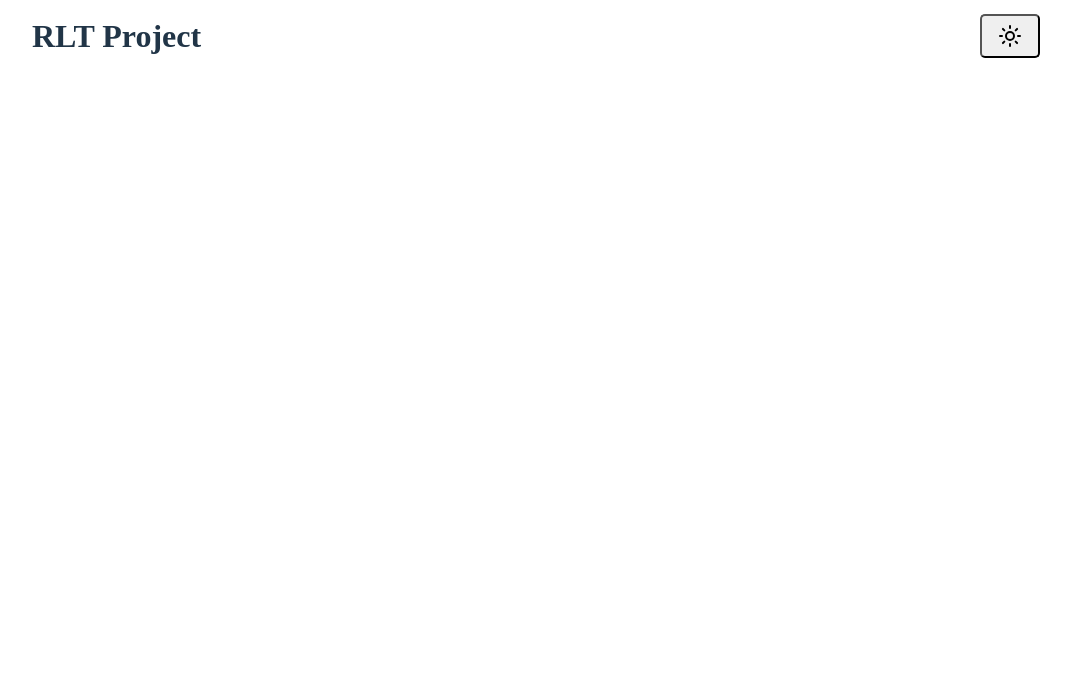
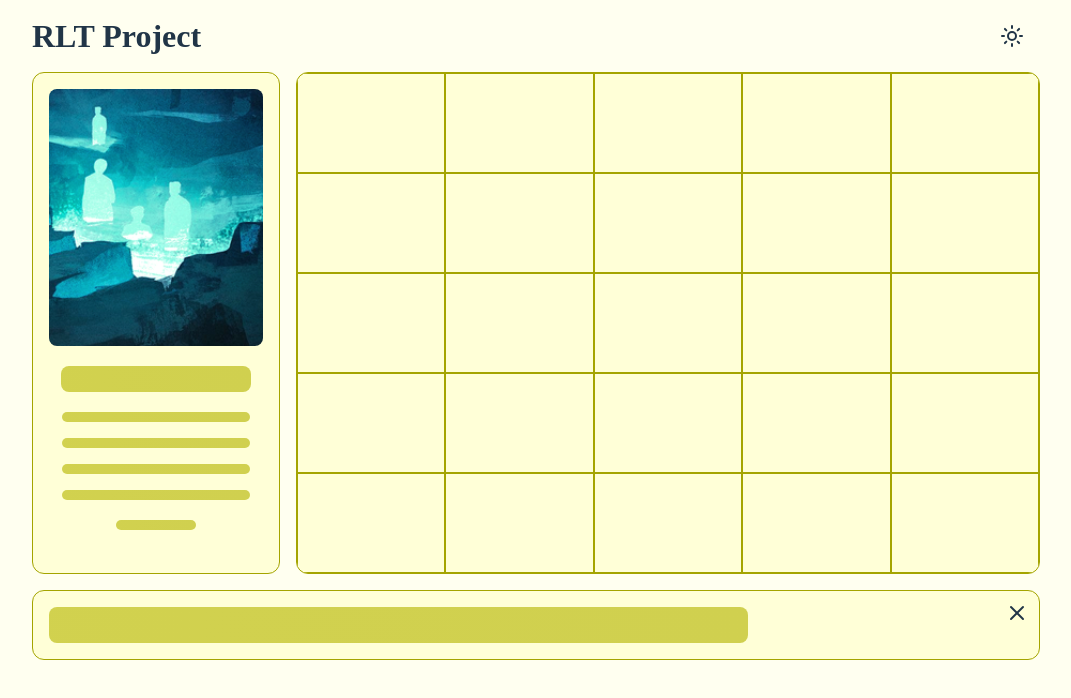
Before and after one commit to xasanovdev/rlt-project, a Vue app: page / in a window 1280 px wide. Shown: the top 698 px of the page, without its empty margins (104-1175 px from the left). Built offline with nearby package versions, Linux system fonts and the light colour scheme.

Commit message:
feat: layout of dashboard

```diff
--- a/src/App.vue
+++ b/src/App.vue
@@ -1,17 +1,21 @@
 <script setup lang="ts">
 import Header from './components/Layout/Header.vue';
+import Main from './components/Layout/Main.vue';
 
 
 </script>
 
 <template>
-  <main class="container">
+  <div class="container app_content">
     <Header />
-  </main>
+
+    <Main />
+
+  </div>
 </template>
 
 <style scoped lang="scss">
-main {
+.app_content {
   margin-top: 12px;
 }
 </style>
--- /dev/null
+++ b/src/assets/styles/_animation.scss
@@ -0,0 +1,17 @@
+@import url('./_variables.scss');
+/* -============- Shimmer Animation -============- */
+
+@keyframes shimmer {
+    0% {
+      background-position: -200% 0;
+    }
+    100% {
+      background-position: 200% 0;
+    }
+  }
+
+.shimmer {
+    background: linear-gradient(90deg, var(--shimmer-primary) 0%, var(--shimmer-secondary) 51.04%, var(--shimmer-dark) 100%);
+    background-size: 200% 100%;
+    animation: shimmer 1.5s infinite linear;
+}
--- a/src/assets/styles/_base.scss
+++ b/src/assets/styles/_base.scss
@@ -1,5 +1,6 @@
 @import url('./_normalize.scss');
 @import url('./_variables.scss');
+@import url('./_animation.scss');
 
 body {
   background-color: var(--background-color);
@@ -13,3 +14,10 @@ a {
     color: var(--primary-color)
   }
 }
+
+.wrapper {
+  background-color: var(--dark-gray);
+  border: 1px solid var(--secondary-color);
+  border-radius: 12px;
+  padding: 1rem;
+}
--- a/src/assets/styles/_normalize.scss
+++ b/src/assets/styles/_normalize.scss
@@ -64,3 +64,11 @@ html {
       scroll-behavior: auto !important;
     }
   }
+
+button {
+  background-color: transparent;
+  border: 0;
+  color: inherit;
+  font: inherit;
+  offset: inherit;
+}
--- a/src/assets/styles/_variables.scss
+++ b/src/assets/styles/_variables.scss
@@ -1,14 +1,27 @@
 // Light Theme
 $light-primary: #007bff;
-$light-secondary: #6c757d;
-$light-background: #ffffff;
+$light-secondary: #a4a400;
+$light-dark-gray: #ffffd7;
+$light-gray: #fcfcbb;
+$light-background: #FFFFF0;
 $light-text: #213547;
 
 // Dark Theme
 $dark-primary: #1e90ff;
-$dark-secondary: #adb5bd;
-$dark-background: #242424;
+$dark-secondary: #4D4D4D;
+$dark-dark-gray: #262626;
+$dark-gray: #2f2f2f;
+$dark-background: #1d1d1d;
 $dark-text: rgba(255, 255, 255, 0.87);
+
+// Shimmer Colors
+$light-shimmer-primary: #b7b700a2;
+$light-shimmer-secondary: #d0d04f;
+$light-shimmer-dark: #b3b367;
+
+$dark-shimmer-primary: #3C3C3C;
+$dark-shimmer-secondary: #444444;
+$dark-shimmer-dark: #333333;
 
 // Define CSS variables for themes
 :root {
@@ -16,6 +29,12 @@ $dark-text: rgba(255, 255, 255, 0.87);
   --secondary-color: #{$light-secondary};
   --background-color: #{$light-background};
   --text-color: #{$light-text};
+  --dark-gray: #{$light-dark-gray};
+  --gray: #{$light-gray};
+  --red-color: #FA7272;
+  --shimmer-primary: #{$light-shimmer-primary};
+  --shimmer-secondary: #{$light-shimmer-secondary};
+  --shimmer-dark: #{$light-shimmer-dark};
 }
 
 [data-theme='dark'] {
@@ -23,6 +42,11 @@ $dark-text: rgba(255, 255, 255, 0.87);
   --secondary-color: #{$dark-secondary};
   --background-color: #{$dark-background};
   --text-color: #{$dark-text};
+  --dark-gray: #{$dark-dark-gray};
+  --gray: #{$dark-gray};
+  --shimmer-primary: #{$dark-shimmer-primary};
+  --shimmer-secondary: #{$dark-shimmer-secondary};
+  --shimmer-dark: #{$dark-shimmer-dark};
 }
 
 .container {
--- /dev/null
+++ b/src/components/Layout/Main.vue
@@ -0,0 +1,202 @@
+<script setup lang="ts">
+import { X } from 'lucide-vue-next';
+import { ref } from 'vue';
+
+const itemsList = ref<Array<{ index: number; isActive: boolean; count: number }>>([]);
+
+itemsList.value = Array.from({ length: 25 }, (_, index) => ({
+    index: index + 1,
+    isActive: false,
+    count: 0
+}));
+
+const dialogVisible = ref(false);
+
+const handleClick = (item: { index: number; isActive: boolean; count: number }) => {
+    dialogVisible.value = true;
+};
+
+</script>
+
+<template>
+  <main class="main_content">
+    <div class="dashboard">
+        <div class="dashboard__sidebar wrapper">
+            <div class="dashboard__sidebar-image">
+                <img src="/sidebar-image.png" alt="sidebar-image">
+            </div>
+
+            <div class="dashboard__sidebar-info">
+                <div class="shimmer dashboard__sidebar-info--title"></div>
+                <div class="dashboard__sidebar-info--subtitle">
+                    <div v-for="i in 4" class="shimmer"></div>
+                </div>
+                <div class="shimmer dashboard__sidebar-info--footer"></div>
+            </div>
+        </div>
+
+        <div class="dashboard__main wrapper">
+            <button class="dashboard__main-item" v-for="(item, index) in itemsList"
+                @click="handleClick(item)" :key="index" type="button">
+                <span class="dashboard__main-item-index">
+                </span>
+            </button>
+
+
+            <div class="dialog" v-if="dialogVisible">
+                <div class="dialog__content">
+                    <h2>Dialog Title</h2>
+                    <p>Dialog content goes here.</p>
+                    <button @click="dialogVisible = false">Close</button>
+                </div>
+
+                <X class="dashboard__chat-icon" @click="dialogVisible = false" />
+            </div>
+        </div>
+
+        <div class="dashboard__chat wrapper">
+            <div class="dashboard__chat-item shimmer"></div>
+
+            <X class="dashboard__chat-icon" />
+        </div>
+    </div>
+  </main>
+</template>
+
+<style scoped lang="scss">
+.main_content {
+    margin-top: 12px;
+    position: relative;
+
+    .dialog {
+        position: absolute;
+        backdrop-filter: blur(1rem);
+        top: 0;
+        right: 0;
+        width: 250px;
+        height: 100%;
+        display: flex;
+        justify-content: center;
+        align-items: center;
+        border-left: 1px solid var(--secondary-color);
+    }
+}
+
+.dashboard {
+  display: grid;
+  grid-template-columns: 1fr 3fr;
+  gap: 1rem;
+
+  &__sidebar {
+    display: flex;
+    flex-direction: column;
+    align-items: center;
+    padding: 1rem;
+
+    &-image {
+      width: 100%;
+      border-radius: 8px;
+      overflow: hidden;
+
+      img {
+        width: 100%;
+      }
+    }
+
+    &-info {
+        margin-top: 20px;
+        width: 100%;
+        display: flex;
+        flex-direction: column;
+        align-items: center;
+        gap: 20px;
+
+      &--title {
+        max-width: 190px;
+        width: 100%;
+        height: 26px;
+        border-radius: 8px;
+      }
+
+      &--subtitle {
+        display: flex;
+        justify-content: center;
+        flex-direction: column;
+        align-items: center;
+        gap: 1rem;
+        width: 100%;
+
+        .shimmer {
+            width: 88%;
+            height: 10px;
+            border-radius: 8px;
+        }
+      }
+
+      &--footer {
+        width: 80px;
+        height: 10px;
+        border-radius: 8px;
+      }
+    }
+  }
+
+  &__main {
+    border-radius: 12px;
+    display: grid;
+    padding: 0px !important;
+    grid-template-columns: repeat(5, 1fr);
+    grid-template-rows: repeat(5, 1fr);
+    overflow: hidden;
+    position: relative;
+
+    &-item {
+      position: relative;
+      height: 100px;
+      border: 1px solid var(--secondary-color);
+      cursor: pointer;
+
+      &:hover {
+        background-color: var(--gray);
+      }
+    }
+
+    &-icon {
+      position: absolute;
+      top: 20px;
+      left: 50px;
+      border-radius: 50%;
+      padding: 5px;
+    }
+  }
+
+  &__chat {
+    width: 100%;
+    grid-column: span 2;
+    position: relative;
+
+    &-item {
+      width: 100%;
+      max-width: 699px;
+      height: 36px;
+      border-radius: 8px;
+      position: relative;
+    }
+
+    &-icon {
+      position: absolute;
+      right: 10px;
+      top: 10px;
+      border-radius: 50%;
+
+      &:hover {
+        color: var(--red-color);
+        cursor: pointer;
+        transition: all 0.3s;
+      }
+    }
+  }
+}
+
+
+</style>
```
Also changed, not shown: public/sidebar-image.png (added).
